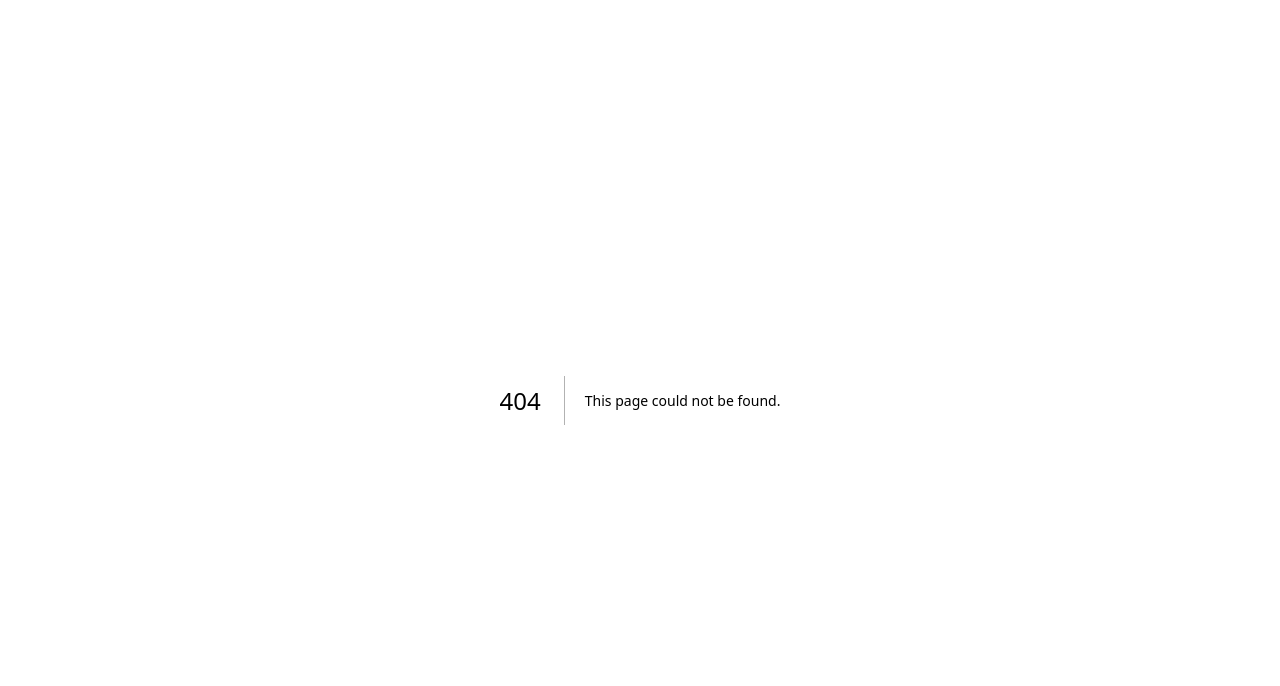
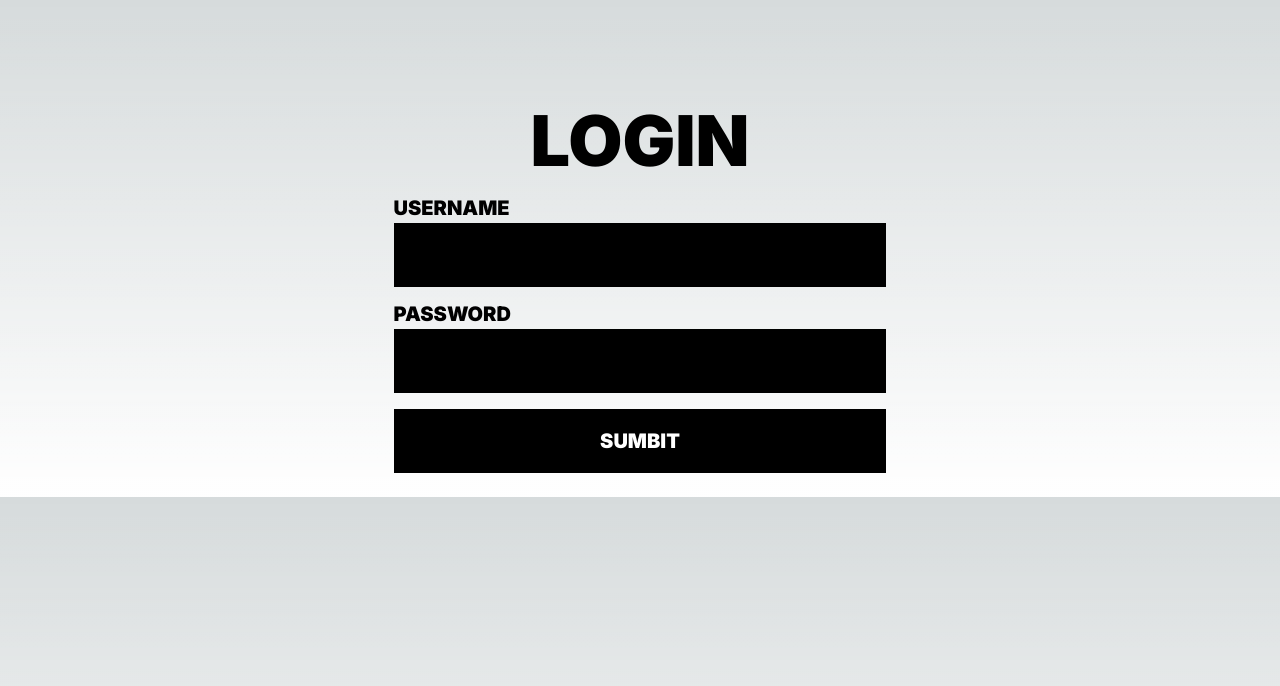
Before and after one commit to gokhanozdemir/1222inparis, a Next.js app: page /login in a window 1280 px wide. Before the commit this address had no page. Shown: the top 686 px of the page. Built offline with nearby package versions, Linux system fonts and the light colour scheme.

Commit message:
login added

```diff
--- /dev/null
+++ b/src/app/login/page.js
@@ -0,0 +1,60 @@
+'use client';
+import React from "react";
+import { useRouter } from 'next/navigation'
+
+function Login() {
+
+  const changeHandle = (e) => {
+    setUser({ ...user, [e.target.name]: e.target.value });
+  };
+  const router = useRouter()
+
+  const handleSubmit = (event) => {
+    event.preventDefault();
+        router.push("/friends");
+
+
+  };
+  return (
+
+    <div className="flex mt-16 flex-col ">
+      <form
+        onSubmit={handleSubmit}
+        className=" items-center flex flex-col p-6 font-black"
+      >
+        <h1 className="text-[70px]">LOGIN</h1>
+        <div className=" w-2/5 flex text-[20px] flex-col ">
+          <label className="flex  flex-col">
+            <p className="flex items-start"> USERNAME</p>
+            <input
+              name={"username"}
+              onChange={changeHandle}
+              type="text"
+              className=" px-2 h-16 text-white bg-black"
+            />
+          </label>
+          <label className="flex item flex-col">
+            <p className=" flex items-start  mt-3">PASSWORD</p>
+            <input
+              name={"password"}
+              onChange={changeHandle}
+              type="password"
+              className="px-2 h-16 text-white bg-black"
+            />
+          </label>
+          <label className="flex  flex-col">
+            <button
+              type="submit"
+              className="text-white text-[20px] mt-4 h-16 bg-black"
+            >
+              {" "}
+              SUMBIT
+            </button>
+          </label>
+        </div>
+      </form>
+    </div>
+  );
+}
+
+export default Login;
```
Also changed, not shown: src/dummydata.js (added, +38 -0 lines).
